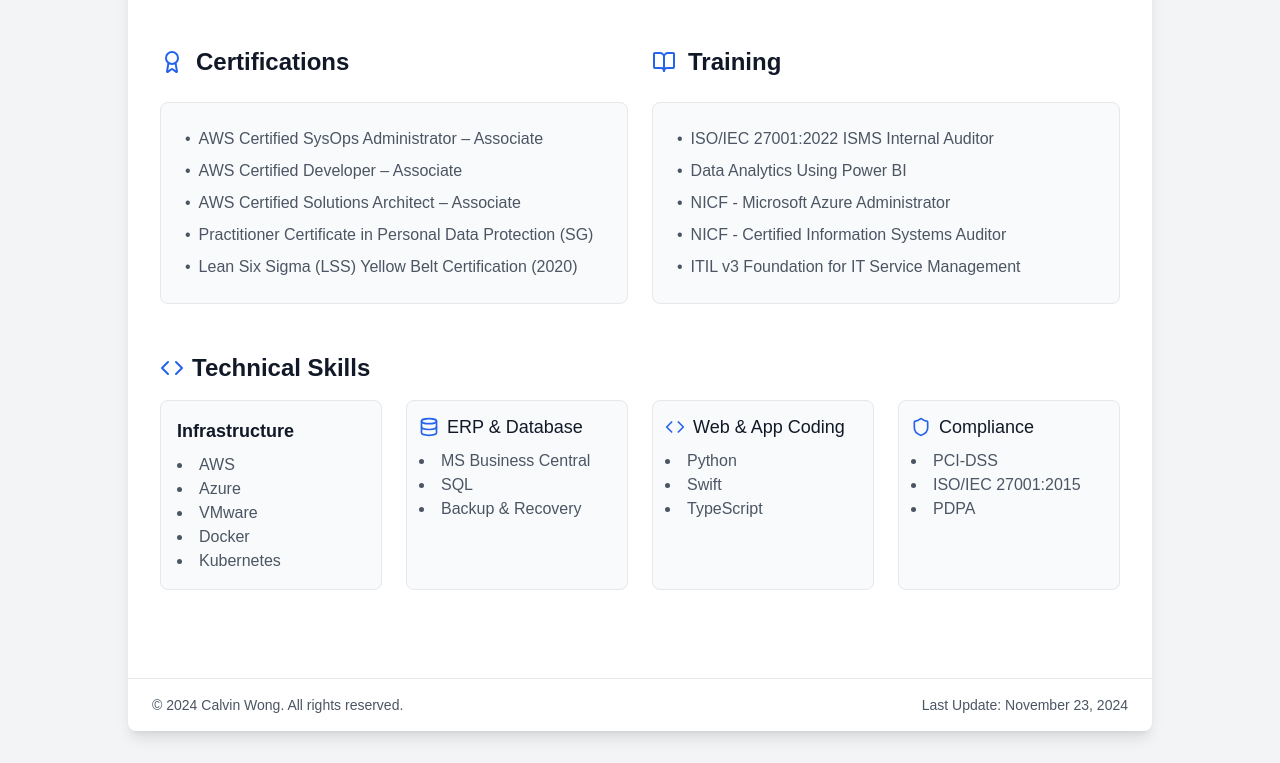
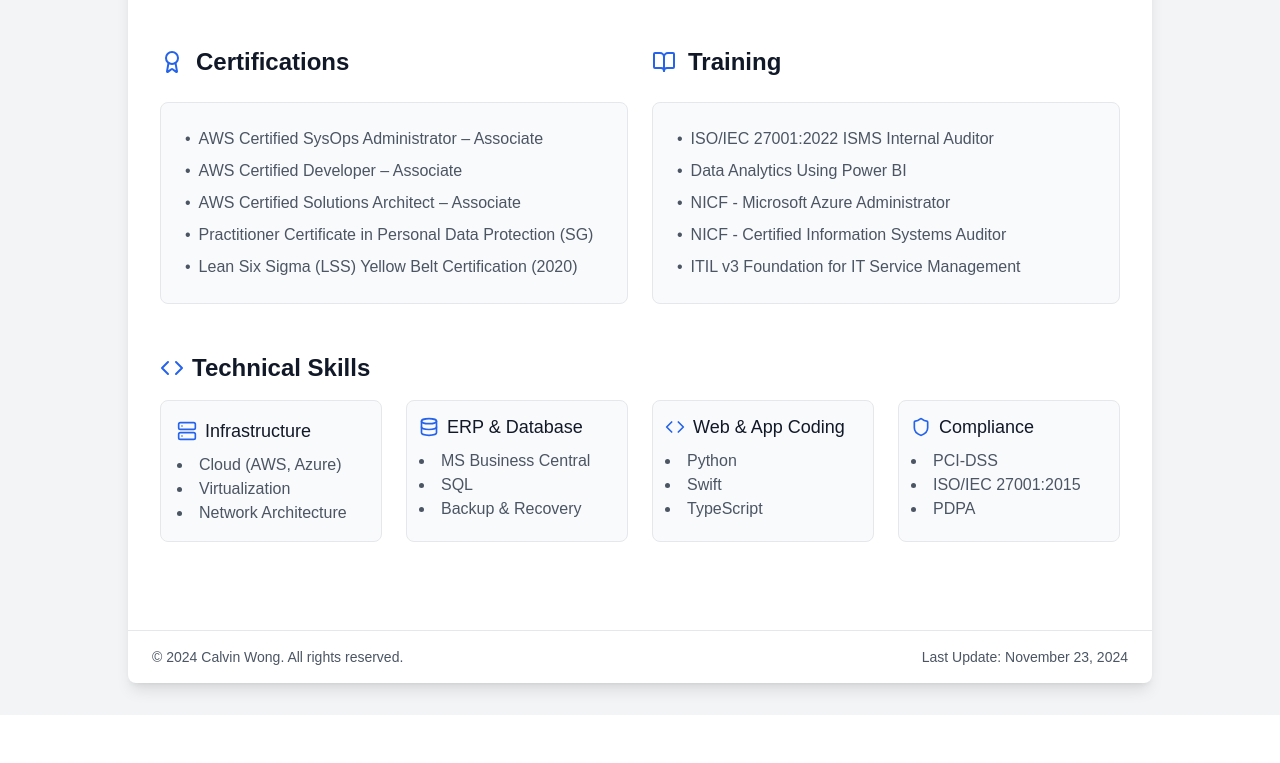
Before and after one commit to aug1st/profile, a Next.js app: page /profile/ in a window 1280 px wide. Shown: the part 2098-2861 px from the top of the page. After the commit the page ends 2813 px from the top, so only its background shows below. Built offline with nearby package versions, Linux system fonts and the light colour scheme.

Commit message:
Initial commit

```diff
--- a/components/professional-it-cv.tsx
+++ b/components/professional-it-cv.tsx
@@ -561,13 +561,14 @@
                   className={`p-4 rounded-lg ${darkMode ? 'bg-gray-700/50' : 'bg-gray-50'} border ${darkMode ? 'border-gray-600' : 'border-gray-200'} hover:shadow-md transition-shadow cursor-pointer`}
                   onClick={() => setShowInfraModal(true)}
                 >
-                  <h3 className={`text-lg font-semibold mb-2 ${darkMode ? 'text-white' : 'text-gray-900'}`}>Infrastructure</h3>
+                    <h3 className={`text-lg font-medium mb-2 flex items-center ${darkMode ? 'text-white' : 'text-gray-900'}`}>
+                    <Server className="h-5 w-5 mr-2 text-blue-600" />
+                    Infrastructure
+                  </h3>
                   <ul className={`list-disc list-inside ${darkMode ? 'text-gray-300' : 'text-gray-600'}`}>
-                    <li>AWS</li>
-                    <li>Azure</li>
-                    <li>VMware</li>
-                    <li>Docker</li>
-                    <li>Kubernetes</li>
+                    <li>Cloud (AWS, Azure)</li>
+                    <li>Virtualization</li>
+                    <li>Network Architecture</li>
                   </ul>
                 </div>
 
```
